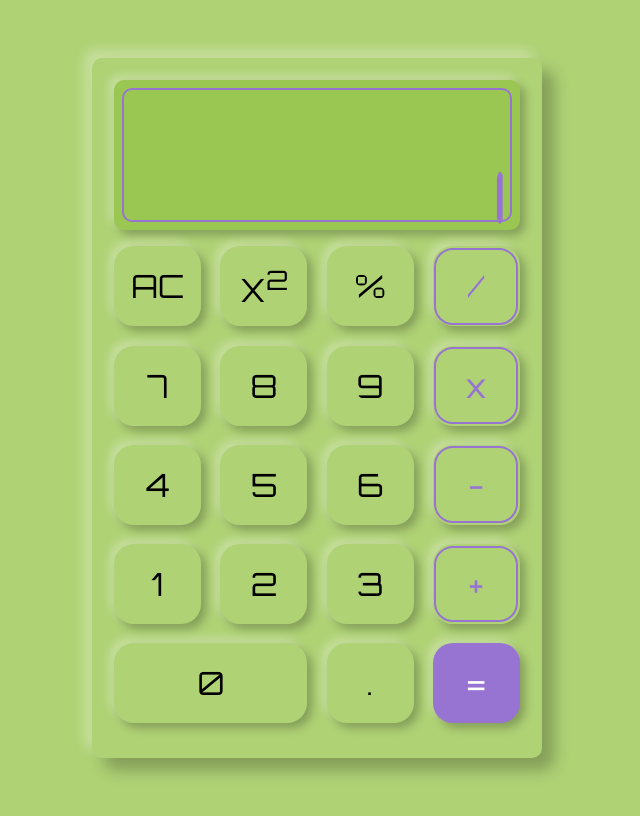
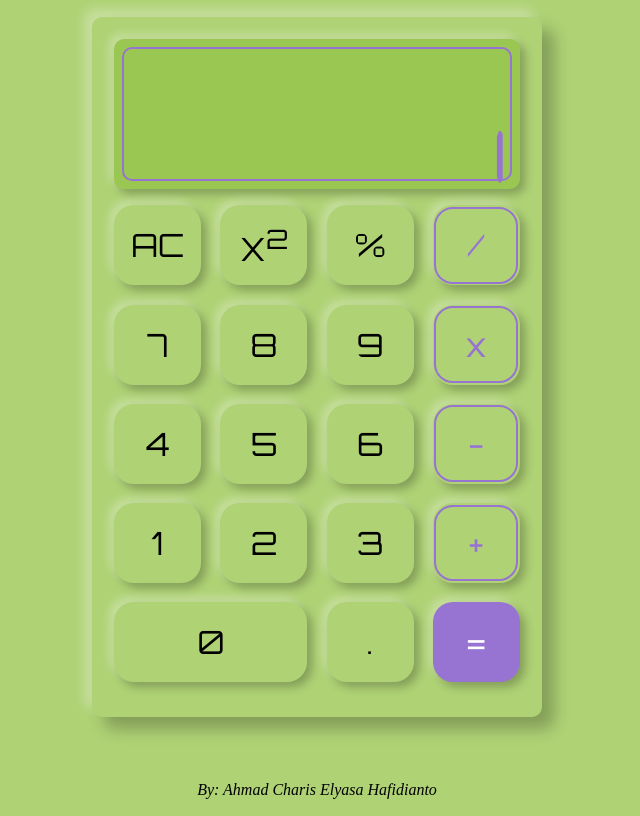
Before and after one commit to Chariselyasa123/calculator, a plain HTML site: page index.html in a window 1280 px wide. Shown: the whole page, without its empty margins (323-963 px from the left). Drawn offline with Linux system fonts and the light colour scheme.

Commit message:
Completed!

```diff
--- a/assets/css/style.css
+++ b/assets/css/style.css
@@ -7,6 +7,8 @@ body {
     align-items: center;
     background-color: #afd275;
     display: flex;
+    flex-direction: column;
+    gap: 4rem;
     height: 100vh;
     justify-content: center;
 }
@@ -21,7 +23,7 @@ body {
     grid-column: span 2 / span 2;
 }
 
-.operator::part(operator)  {
+.operator::part(operator) {
     border: 2px solid #9874D2;
     color: #9874D2;
     width: 100%;
@@ -32,12 +34,12 @@ body {
     align-items: center;
 }
 
-.operator::part(operator):hover  {
+.operator::part(operator):hover {
     border: 2px solid #7E51C7;
     color: #7E51C7;
 }
 
-.operator::part(operator):focus  {
+.operator::part(operator):focus {
     border: 2px solid #6739B0;
     color: #6739B0;
 }
--- a/index.html
+++ b/index.html
@@ -40,6 +40,7 @@
         </div>
     </span>
 </body-calculator>
+<i>By: Ahmad Charis Elyasa Hafidianto</i>
 <script type="module" src="assets/js/main.js"></script>
 </body>
 </html>
```
